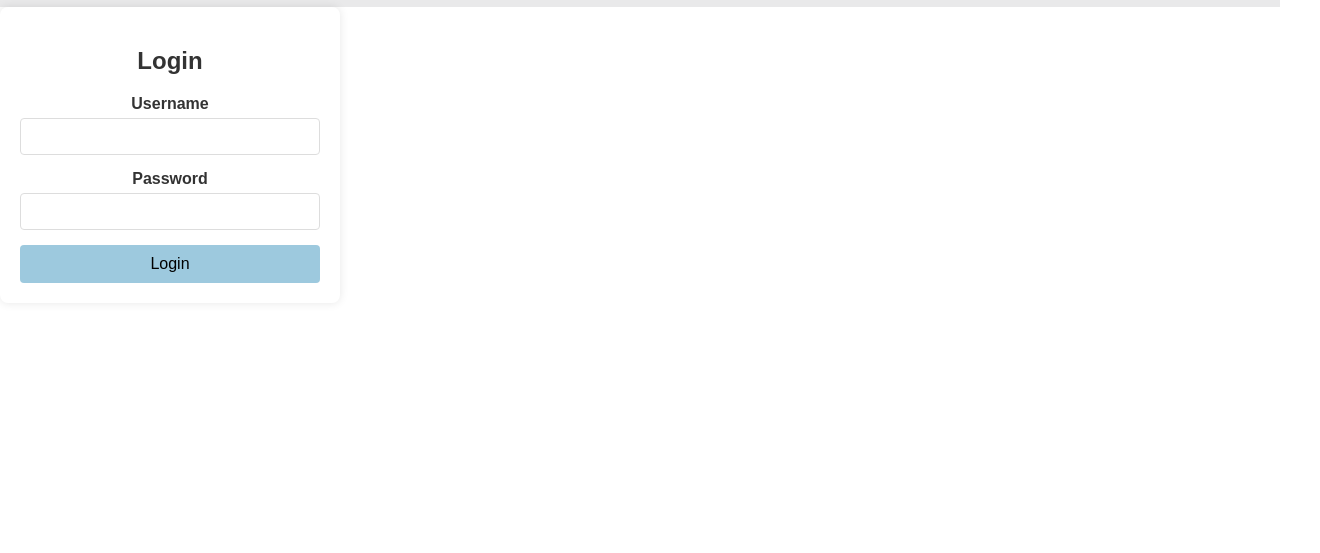
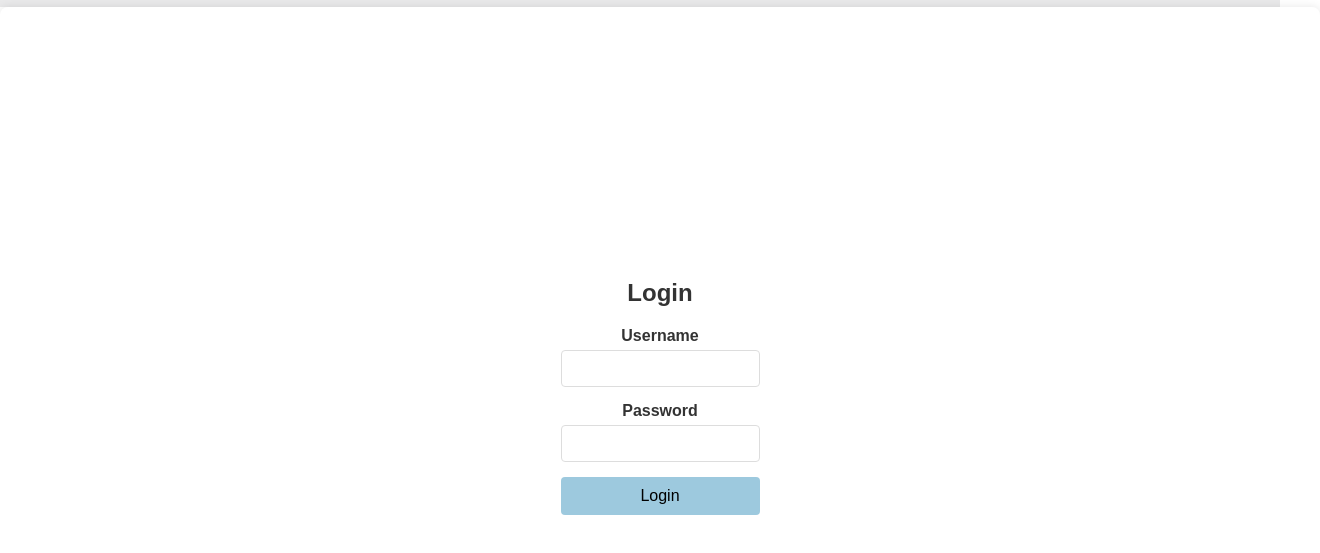
Before and after one commit to sebika123/weatherapp, a plain HTML site: page login.html in a window 1280 px wide. Shown: the part 57-610 px from the top of the page, 1320 px wide, since content can reach past the window. Drawn offline with nearby package versions, Linux system fonts and the light colour scheme.

Commit message:
Update style.css

```diff
--- a/style.css
+++ b/style.css
@@ -148,7 +148,19 @@
 
 
 .login-container {
+    display: flex;
+  justify-content: center;
+  align-items: center;
+  margin-bottom: 30px;
   background: transparent;
+  padding: 20px;
+  border-radius: 8px;
+  box-shadow: 0 0 10px rgba(0, 0, 0, 0.1);
+  width: 100%;
+  height: 90vh;
+  font-weight: bold;
+}
+/*   background: transparent;
   padding: 20px;
   border-radius: 8px;
   box-shadow: 0 0 10px rgba(0, 0, 0, 0.1);
@@ -157,7 +169,7 @@
   align-items:center;
 /*   margin-left:300px;
 margin-top: 100px; */
-font-weight: bold;
+font-weight: bold; */
 }
 
 .login-form h2 {
```
